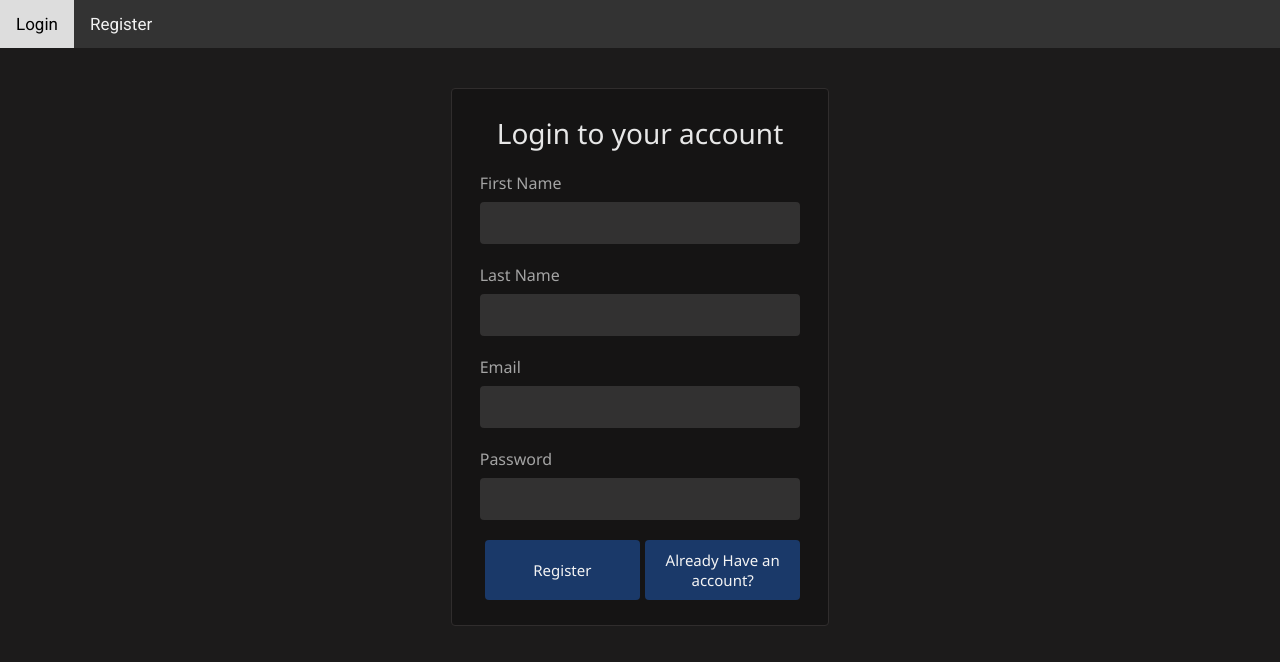
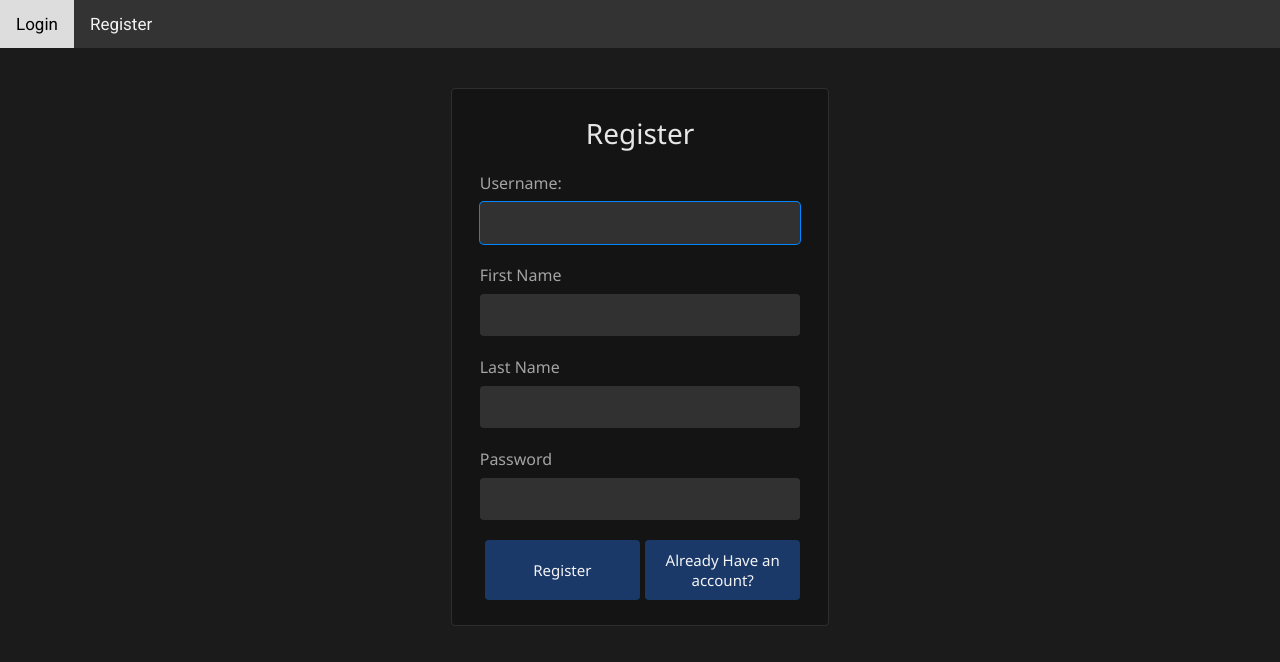
Before and after one commit to elitGithub/jb-vaction-system-php, a React (Create React App) app: page /register in a window 1280 px wide. Shown: the top 662 px of the page. Built offline with nearby package versions, Linux system fonts and the light colour scheme; no server answers.

Commit message:
new version of the register - with more concise checks

```diff
--- a/package.json
+++ b/package.json
@@ -10,6 +10,9 @@
     "@testing-library/jest-dom": "^5.16.1",
     "@testing-library/react": "^12.1.2",
     "@testing-library/user-event": "^13.5.0",
+    "@fortawesome/fontawesome-svg-core": "^1.2.36",
+    "@fortawesome/free-solid-svg-icons": "^5.15.4",
+    "@fortawesome/react-fontawesome": "^0.1.16",
     "axios": "^0.24.0",
     "body-parser": "^1.19.1",
     "jsonwebtoken": "^8.5.1",
--- a/src/Components/Login.module.css
+++ b/src/Components/Login.module.css
@@ -1,17 +1,3 @@
-
-.form {
-    display: flex;
-    flex-direction: column;
-    width: max-content;
-    margin: 40px auto;
-    font-family: "Segoe UI", sans-serif;
-    padding: 25px 28px;
-    background: #151414;
-    border-radius: 4px;
-    border: 1px solid #302d2d;
-    animation: popup 0.4s cubic-bezier(0.68, -0.55, 0.27, 1.55);
-}
-
 @keyframes popup {
     0% {
         transform: scale(0.2);
--- a/src/Components/Register.module.css
+++ b/src/Components/Register.module.css
@@ -1,14 +1,14 @@
-.form {
-    display: flex;
-    flex-direction: column;
-    width: max-content;
-    margin: 40px auto;
-    font-family: "Segoe UI", sans-serif;
-    padding: 25px 28px;
-    background: #151414;
-    border-radius: 4px;
-    border: 1px solid #302d2d;
-    animation: popup 0.4s cubic-bezier(0.68, -0.55, 0.27, 1.55);
+.errorMessage {
+    background-color: lightpink;
+    color: firebrick;
+    font-weight: bold;
+    padding: 0.5rem;
+    margin-bottom: 0.5rem;
+}
+
+.offScreen {
+    position: absolute;
+    left: -9999px;
 }
 
 
@@ -35,6 +35,40 @@ h2 {
     display: block;
     margin-bottom: 20px;
 }
+
+
+.instructions {
+    font-size: 0.75rem;
+    border-radius: 0.5rem;
+    background: #000;
+    color: #fff;
+    padding: 0.25rem;
+    position: relative;
+    bottom: -10px;
+}
+
+.instructions > svg {
+    margin-right: 0.25rem;
+}
+
+.valid {
+    color: limegreen;
+    margin-left: 0.25rem;
+}
+
+.line {
+    display: inline-block;
+}
+
+.invalid {
+    color: red;
+    margin-left: 0.25rem;
+}
+
+.hide {
+    display: none;
+}
+
 
 label {
     display: block;
--- a/src/Pages/Register.js
+++ b/src/Pages/Register.js
@@ -1,92 +1,142 @@
-import { Fragment, useState } from "react";
+import { Fragment, useEffect, useRef, useState } from "react";
 import classes from "../Components/Register.module.css";
 import { Link } from "react-router-dom";
-import { validateAlphanumeric, validatePassword, validateUserName } from "../shared/utils";
-
+import { validateAlphanumeric, validateAndMatchPasswords, validatePassword, validateUserName } from "../shared/utils";
+import { faCheck, faInfoCircle, faTimes } from "@fortawesome/free-solid-svg-icons";
+import { FontAwesomeIcon } from "@fortawesome/react-fontawesome";
 
 const Register = () => {
 
-    const [inputs, setInputs] = useState({});
+    const emailRef = useRef();
+    const errRef = useRef();
+
+    // Username
+    const [email, setEmail] = useState('');
+    const [emailFocus, setEmailFocus] = useState(false);
     const [validEmail, setValidEmail] = useState(false);
-    const [validaPassword, setValidPassword] = useState(false);
-    const [validName, setValidName] = useState(false);
+    // Username
+
+    // Password
+    const [password, setPassword] = useState('');
+    const [passwordFocus, setPasswordFocus] = useState(false);
+    const [validPassword, setValidPassword] = useState(false);
+    // Password
+
+    // Match Password
+    const [matchPassword, setPasswordMatch] = useState('');
+    const [passwordMatchFocus, setpasswordMatchFocus] = useState(false);
+    const [validPasswordMatch, setValidPasswordMatch] = useState(false);
+    // Match Password
+
+    // Passwords are valid and matching
+    const [matchingPwds, setPwdsMatchingPwds] = useState(false);
+    // Passwords are valid and matching
+
+
+    const [firstName, setFirsttName] = useState('');
+    const [firstNameFocus, setFirstNameFocus] = useState(false);
+    const [validFirstName, setValidFirstName] = useState(false);
+
+    const [lastName, setLastName] = useState('');
+    const [lastNameFocus, setLastNameFocus] = useState(false);
     const [validLastName, setValidLastName] = useState(false);
-    const [inputError, setInputError] = useState(false);
 
-    const handleChange = (event) => {
-        setInputError(false);
-        const name = event.target.name;
-        const value = event.target.value;
-        setInputs(values => ({ ...values, [name]: value }));
-        if (inputs.username) {
-            setValidEmail(validateUserName(inputs.username));
-        }
 
-        if (inputs.password) {
-            setValidPassword(validatePassword(inputs.password));
-        }
+    const [errMessage, setErrMessage] = useState('');
+    const [success, setSuccess] = useState(false);
 
-        if (inputs.firstName) {
-            setValidName(validateAlphanumeric(inputs.firstName));
-        }
+    useEffect(() => {
+        emailRef.current.focus();
+    }, []);
 
-        if (inputs.lastName) {
-            setValidLastName(validateAlphanumeric(inputs.lastName));
-        }
-    }
+    useEffect(() => {
+        setValidFirstName(validateAlphanumeric(firstName));
+    }, [firstName]);
 
-    const handleSubmit = (event) => {
-        event.preventDefault();
-        if (!inputs.username || !inputs.password || !inputs.firstName || !inputs.lastName) {
-            setInputError(true);
-            return;
-        }
+    useEffect(() => {
+        setValidLastName(validateAlphanumeric(lastName));
+    }, [lastName]);
 
-        if (validEmail && validaPassword && validName && validLastName) {
-            // TODO: DB call to validate the data on the backend.
-            // Username must be unique.
-            setInputError(false);
-            console.log('hey! registered!');
-            return;
-        }
+    useEffect(() => {
+        const result = validateUserName(email);
+        console.log(result);
+        console.log(email);
+        setValidEmail(result);
+    }, [email]);
 
-        setInputError(true);
-    }
+    useEffect(() => {
+        const resultPwd = validatePassword(password);
+        setValidPassword(resultPwd);
+        console.log('resultPwd', resultPwd);
+        const resultPwdMatch = validatePassword(matchPassword);
+        setValidPasswordMatch(resultPwdMatch);
+        console.log('resultPwdMatch', resultPwdMatch);
+        const match = (password === matchPassword);
+        console.log('match', match);
+        setPasswordMatch(validateAndMatchPasswords(password, matchPassword));
+    }, [password, matchPassword]);
+
+    useEffect(() => {
+        setErrMessage('')
+    }, [email, password, matchPassword]);
+
     return (<Fragment>
-        <form onSubmit={handleSubmit} className={classes.form}>
-            <h2>Login to your account</h2>
+        <p ref={errRef} className={errMessage ? classes.errorMessage : classes.offScreen}
+           aria-live="assertive">{errMessage}</p>
+        <form className="form">
+            <h2>Register</h2>
+
+            <div className={classes['input-parent']}>
+                <label htmlFor="username">Username:
+                    <FontAwesomeIcon icon={faCheck} className={validEmail ? classes.valid : classes.hide} />
+                    <FontAwesomeIcon icon={faTimes} className={validEmail || !email ? classes.hide : classes.invalid} />
+                </label>
+                <input type="email"
+                       id="username"
+                       ref={emailRef}
+                       autoComplete="off"
+                       onChange={(e) => {
+                           setEmail(e.target.value)
+                       }}
+                       required
+                       aria-invalid={validEmail ? "false" : "true"}
+                       aria-describedby="uidnote"
+                       name="username"
+                       value={email}
+                       onFocus={() => setEmailFocus(true)}
+                       onBlur={() => setEmailFocus(false)}/>
+                <p id="uidnote"
+                   className={emailFocus && email && !validEmail ? classes.instructions : classes.offScreen}>
+                    <FontAwesomeIcon icon={faInfoCircle}/>
+                    Must be a valid email address.
+                </p>
+            </div>
 
             <div className={classes['input-parent']}>
                 <label htmlFor="firstName">First Name</label>
-                <input className={inputError ? classes['input-error'] : ''}
+                <input
                     type="text"
                     name="firstName"
-                       value={inputs.firstName || ""}
-                       onInput={handleChange}/>
+                    value={firstName || ""}
+                />
+
             </div>
             <div className={classes['input-parent']}>
                 <label htmlFor="lastName">Last Name</label>
-                <input className={inputError ? classes['input-error'] : ''}
+                <input
                     type="text"
                     name="lastName"
-                       value={inputs.lastName || ""}
-                       onInput={handleChange}/>
+                    value={lastName || ""}
+                />
             </div>
-            <div className={classes['input-parent']}>
-                <label htmlFor="username">Email</label>
-                <input className={inputError ? classes['input-error'] : ''}
-                       type="email"
-                       name="username"
-                       value={inputs.username || ""}
-                       onInput={handleChange}/>
-            </div>
+
             <div className={classes['input-parent']}>
                 <label htmlFor="password">Password</label>
-                <input className={inputError ? classes['input-error'] : ''}
+                <input
                     type="password"
                     name="password"
-                       value={inputs.password || ""}
-                       onInput={handleChange}/>
+                    value={password || ""}
+                />
             </div>
 
             <div className={classes['button-wrapper']}>
--- a/src/index.css
+++ b/src/index.css
@@ -11,3 +11,16 @@ code {
   font-family: source-code-pro, Menlo, Monaco, Consolas, 'Courier New',
     monospace;
 }
+
+.form {
+  display: flex;
+  flex-direction: column;
+  width: max-content;
+  margin: 40px auto;
+  font-family: "Segoe UI", sans-serif;
+  padding: 25px 28px;
+  background: #151414;
+  border-radius: 4px;
+  border: 1px solid #302d2d;
+  animation: popup 0.4s cubic-bezier(0.68, -0.55, 0.27, 1.55);
+}
--- a/src/shared/utils.js
+++ b/src/shared/utils.js
@@ -1,11 +1,20 @@
+const USER_REGEX = /^[A-z][A-z0-9-_]{3,23}$/;
+const PWD_REGEX = /^(?=.*[a-z])(?=.*[A-Z])(?=.*[0-9])(?=.*[!@#$%]).{8,24}$/;
+
 export const validateUserName = (string) => {
     return /^[a-zA-Z0-9.!#$%&'*+/=?^_`{|}~-]+@[a-zA-Z0-9-]+(?:\.[a-zA-Z0-9-]+)*$/.test(string);
 }
 
 export const validatePassword = (string) => {
-    console.log(string);
-    return string.length >= 7;
+    return string.length >= 7 && PWD_REGEX.test(string);
 }
+
+export const validateAndMatchPasswords = (password, passwordMatch) => {
+    const passwordIsValid = validatePassword(password);
+    const passwordMatchIsValid = validatePassword(passwordMatch);
+    const passwordsAreIdentical = passwordMatch === password;
+    return passwordIsValid && passwordMatchIsValid && passwordsAreIdentical;
+};
 
 export const validateAlphanumeric = (string) =>  {
     return /^[\w\-\s]+$/.test(string);
```
Also changed, not shown: 1 other file (tests, documents, lock files or other folders). Lines whose indentation alone changed are shown as unchanged.
